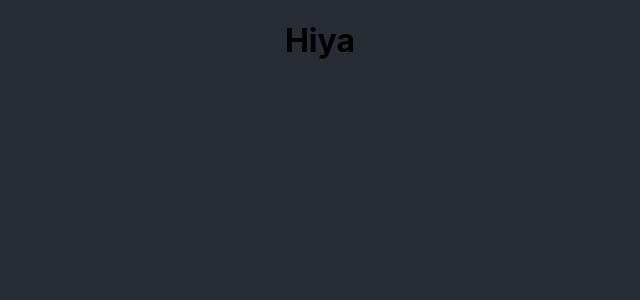
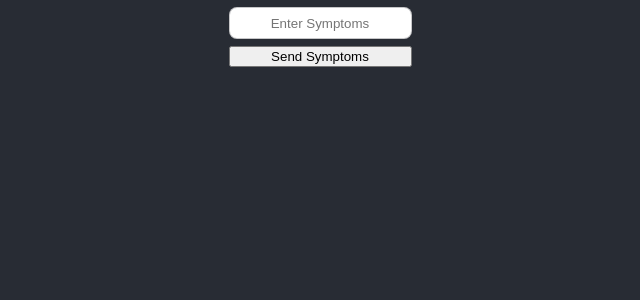
Before and after one commit to rfaulkner7/plantMD, a React (Create React App) app: page / in a window 1280 px wide. Shown: the top 300 px of the page, without its empty margins (320-960 px from the left). Built offline with nearby package versions, Linux system fonts and the light colour scheme.

Commit message:
button field

```diff
--- a/package.json
+++ b/package.json
@@ -10,6 +10,8 @@
     "react-dom": "^17.0.1",
     "react-router-dom": "^5.2.0",
     "react-scripts": "4.0.0",
+    "semantic-ui-css": "^2.4.1",
+    "semantic-ui-react": "^2.0.1",
     "web-vitals": "^0.2.4"
   },
   "scripts": {
--- a/src/App.css
+++ b/src/App.css
@@ -9,3 +9,34 @@ Body {
   align-items: center;
   justify-content: center;
 }
+
+.center {
+  margin-left: auto;
+  margin-right: auto;
+}
+
+.ncrFormField {
+  margin-top: 4%;
+  margin-bottom: 4%;
+  padding-top: 4%;
+  padding-bottom: 4%;
+  background: #ffffff;
+  /* Border / secondary */
+
+  text-align: center;
+  border: 1px solid rgba(60, 60, 67, 0.29);
+  box-sizing: border-box;
+  border-radius: 8px;
+}
+
+.ncrFormField:focus {
+  outline: none !important;
+  box-shadow: 0px 0px 8px #a0dffd;
+  border-radius: 8px;
+}
+
+.center {
+  display: flex;
+  justify-content: center;
+  flex-direction: column;
+}
--- a/src/App.js
+++ b/src/App.js
@@ -6,6 +6,7 @@ import {
   Switch,
   Route,
 } from "react-router-dom";
+import Home from './Pages/Home'
 
 
 export default function App() {
@@ -24,7 +25,7 @@ export default function App() {
           <Results/>
         </Route>
         <Route path = "/">
-          <h1>Hiya</h1>
+          <Home/>
         </Route>
       </Switch>
     </BrowserRouter>
--- /dev/null
+++ b/src/Pages/Home.js
@@ -0,0 +1,23 @@
+import React from "react"
+import "../App.css"
+
+
+
+export default function Home (props){
+    const [symptoms, setSymptoms] = React.useState("")
+
+    return(
+        <div class = "center">
+            <input class = "ncrFormField" placeholder = "Enter Symptoms" onChange = {(e) => handleSymptoms(e)} label = "Symptoms"/>
+            <button class = "buttonStuff" onClick = {(e) => sendSymptons(e)}>Send Symptoms</button>
+        </div>
+    );
+
+    function handleSymptoms(e){
+        setSymptoms(e.target.value)
+    }
+
+    function sendSymptons(e){
+        console.log(symptoms)
+    }
+}
```
Also changed, not shown: 2 other files (tests, documents, lock files or other folders).
